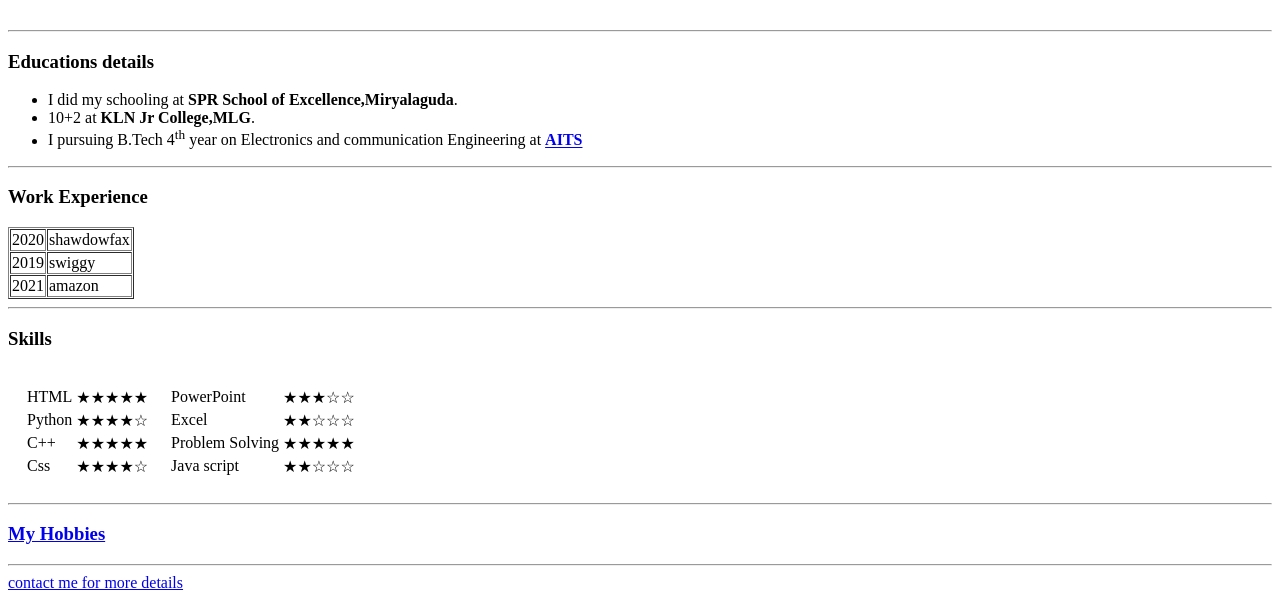
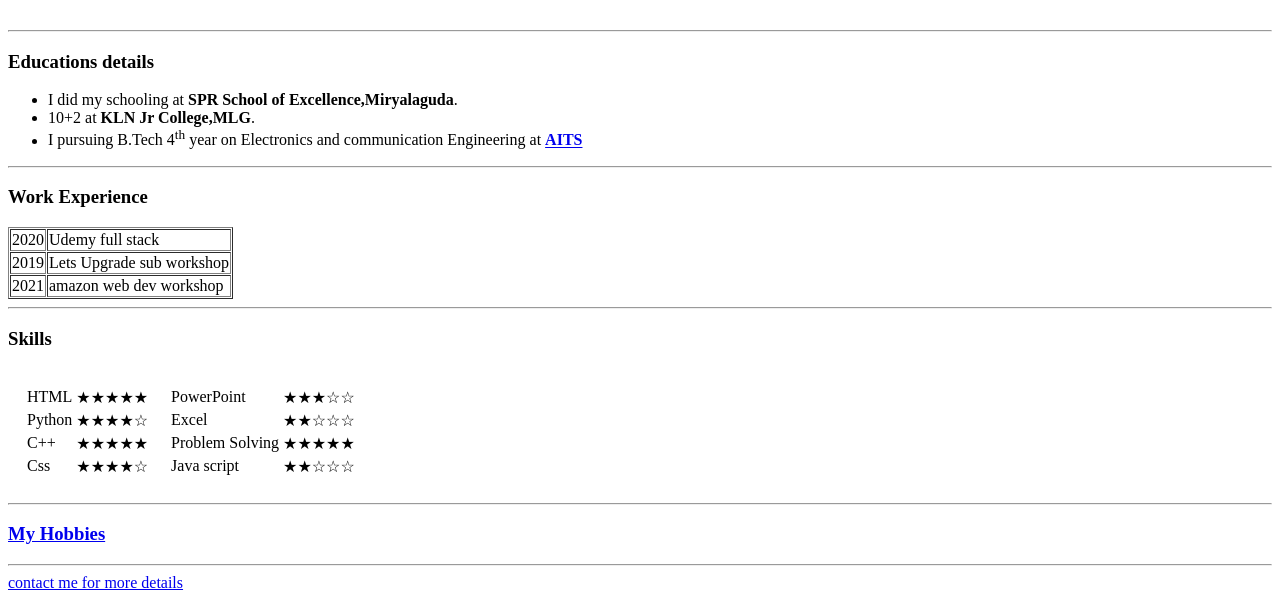
Before and after one commit to GowthamArya/cv, a plain HTML site: page index.html in a window 1280 px wide. Shown: the part 202-802 px from the top of the page. Drawn offline with Linux system fonts and the light colour scheme.

Commit message:
Update index.html
Signed-off-by: Gowtham Arya  <118643766+GowthamArya@users.noreply.github.com>

```diff
--- a/index.html
+++ b/index.html
@@ -35,15 +35,15 @@
         <table cellspacing="1" border="1" >
             <tr>
                 <td>2020</td>
-                <td>shawdowfax</td>
+                <td>Udemy full stack</td>
             </tr>
             <tr>
                 <td>2019</td>
-                <td>swiggy</td>
+                <td>Lets Upgrade sub workshop</td>
             </tr>
             <tr>
                 <td>2021</td>
-                <td>amazon</td>
+                <td>amazon web dev workshop</td>
             </tr>
         </table>
         <hr>
```
